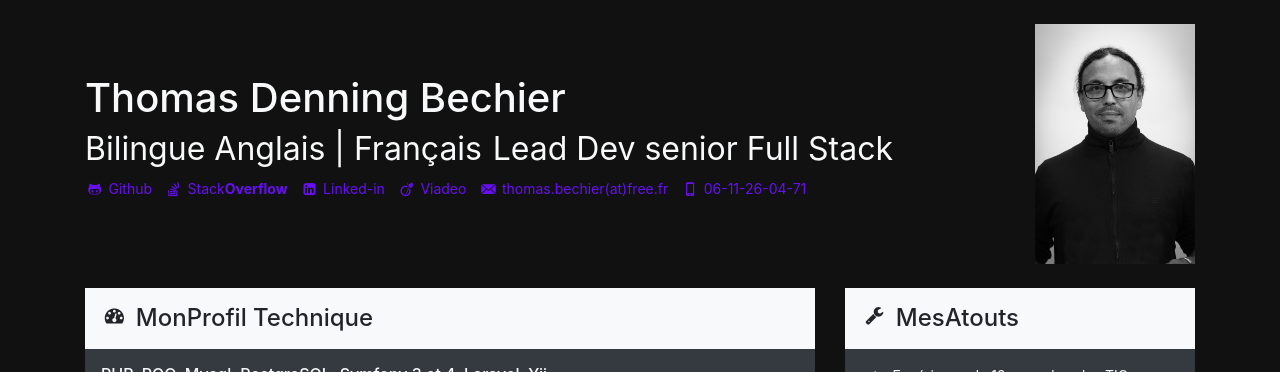
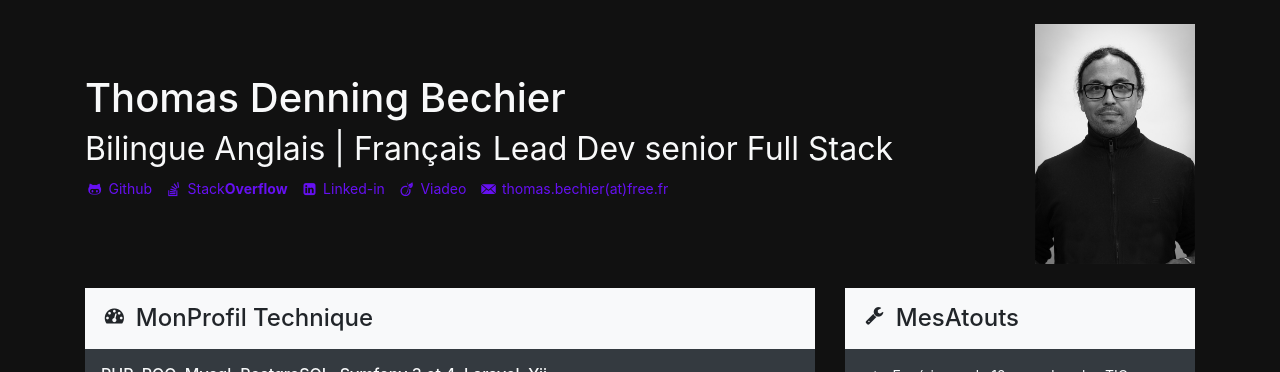
Before and after one commit to shaylash/shaylash.github.io, a Jekyll site: the page built from index.md, in a window 1280 px wide. Shown: the top 372 px of the page. Built offline with Jekyll 4.4.1, drawn with Linux system fonts in a browser that asks for light colours.

Commit message:
rm telephone

```diff
--- a/_layouts/home.html
+++ b/_layouts/home.html
@@ -37,9 +37,6 @@
 						<span class="icon-email"></span>
 						thomas.bechier(at)free.fr
 					</a>
-				</li>
-				<li class="list-inline-item text-info">
-					<span class="icon-mobile"></span> 06-11-26-04-71
 				</li>
 			</ul>
 		</div>
```
